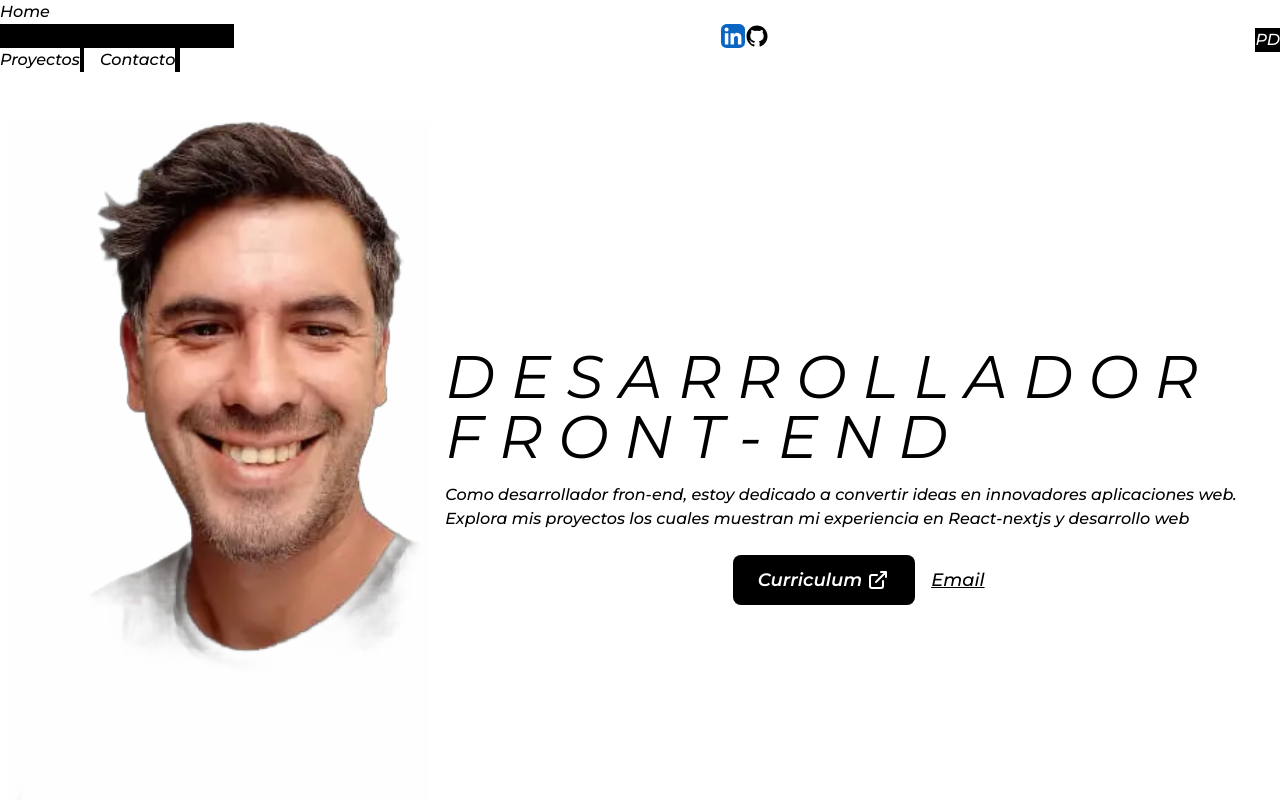
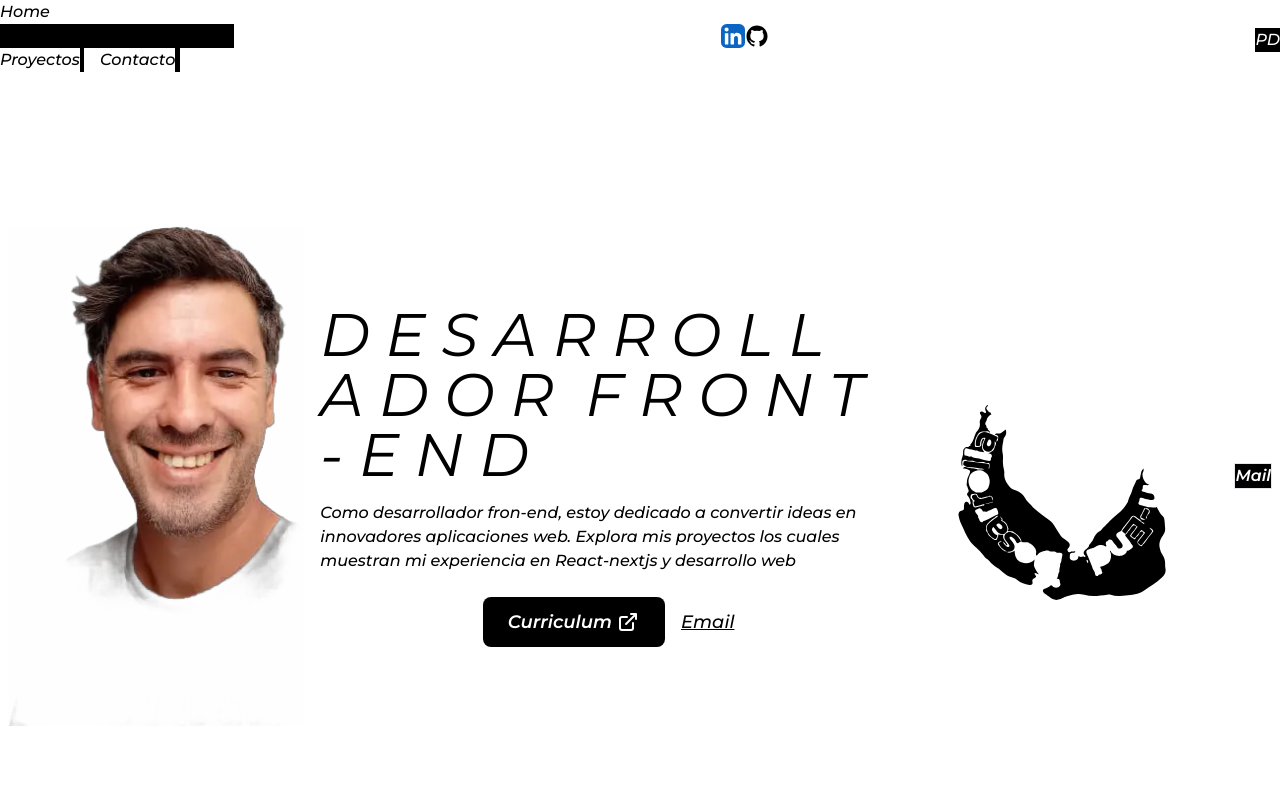
Before and after one commit to patriciodunstan/portafolio, a Next.js app: page / in a window 1280 px wide. Shown: the top 800 px of the page. Built offline with nearby package versions, Linux system fonts and the light colour scheme.

Commit message:
prueba de home modificado

```diff
--- a/src/Components/HireMe/HireMe.jsx
+++ b/src/Components/HireMe/HireMe.jsx
@@ -0,0 +1,19 @@
+
+import React from 'react'
+import { CircularText } from '../Icons/Icons'
+import Link from 'next/link'
+
+export default function HireMe() {
+  return (
+    <div className='fixed left-4 bottom-4 flex items-center justify-center overflow-hidden'>
+    <div className='w-48 h-auto flex items-center justify-center relative'>
+    <CircularText className={"fill-black animate-spin-slow"} />
+
+    <Link href='mailto:patricio.dunstan@gmail.com' className='flex items-center justify-center
+    absolute left-1/2 top-1/2 -translate-x-1/2 -translate-y-1/2 bg-black text-white
+    shadow-md border border-solid border-black w-20 h-20 rounded-full font-semibold
+    hover:bg-white hover:text-black'>Mail</Link>
+    </div>
+    </div>
+  )
+}
--- a/src/app/page.jsx
+++ b/src/app/page.jsx
@@ -3,6 +3,7 @@
 import { AnimatedText } from '@/Components/AnimatedText/AnimatedText';
 import Link from 'next/link';
 import { LinkArrow } from '@/Components/Icons/Icons';
+import HireMe from '@/Components/HireMe/HireMe';
 export default function Home() {
   return (
     <>
@@ -39,6 +40,7 @@
             </div>
           </div>
         </div>
+        <HireMe />
       </main>
     </>
   );
--- a/tailwind.config.js
+++ b/tailwind.config.js
@@ -11,8 +11,11 @@
         'gradient-radial': 'radial-gradient(var(--tw-gradient-stops))',
         'gradient-conic':
           'conic-gradient(from 180deg at 50% 50%, var(--tw-gradient-stops))'
+      },
+      animation: {
+        'spin-slow' : 'spin 8s linear infinite',
       }
-    }
+    },
   },
   plugins: []
 };
```
Also changed, not shown: public/Desarrollador_Fron-End-transformed.png (added).
